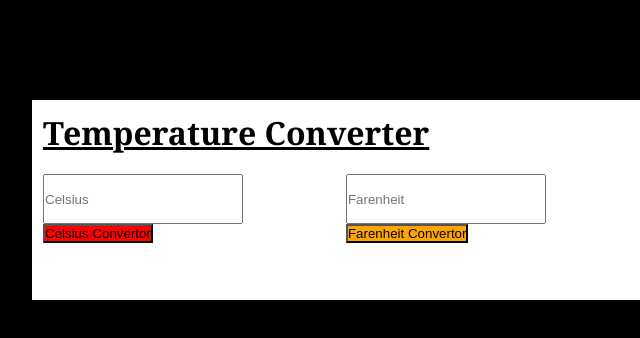
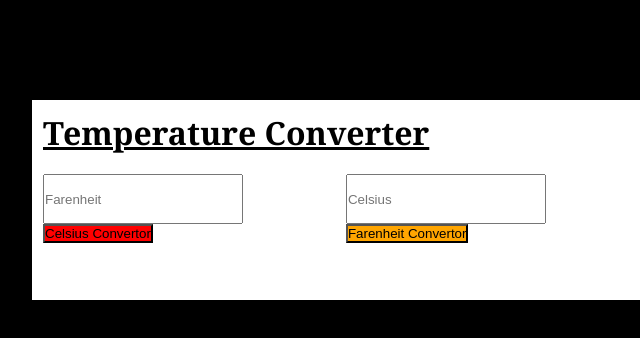
Before and after one commit to sindilekula/Temperature-Convertor, a plain HTML site: page index.html in a window 1280 px wide. Shown: the full height of the page, 68-708 px from the left. Drawn offline with Linux system fonts and the light colour scheme.

Commit message:
changes made

```diff
--- a/index.html
+++ b/index.html
@@ -13,12 +13,12 @@
 
       <div class="convertion">
           <div class="celsius">
-              <input type="text" name="celsius" id="fToC" placeholder="Celsius"/>
+              <input type="text" name="celsius" id="fToC" placeholder="Farenheit"/>
               <button type="button" onclick="convertToC()" class="cConvertor">Celsius Convertor</button>
               <div id="result1"></div>
           </div>
           <div class="farenheit">
-              <input type="text" name="Farenheit" id="cToF" placeholder="Farenheit"/>
+              <input type="text" name="Farenheit" id="cToF" placeholder="Celsius"/>
               <button type="button" onclick="convertToF()" class="fConvertor">Farenheit Convertor</button>
               <div id="result2"></div>
           </div>
```
